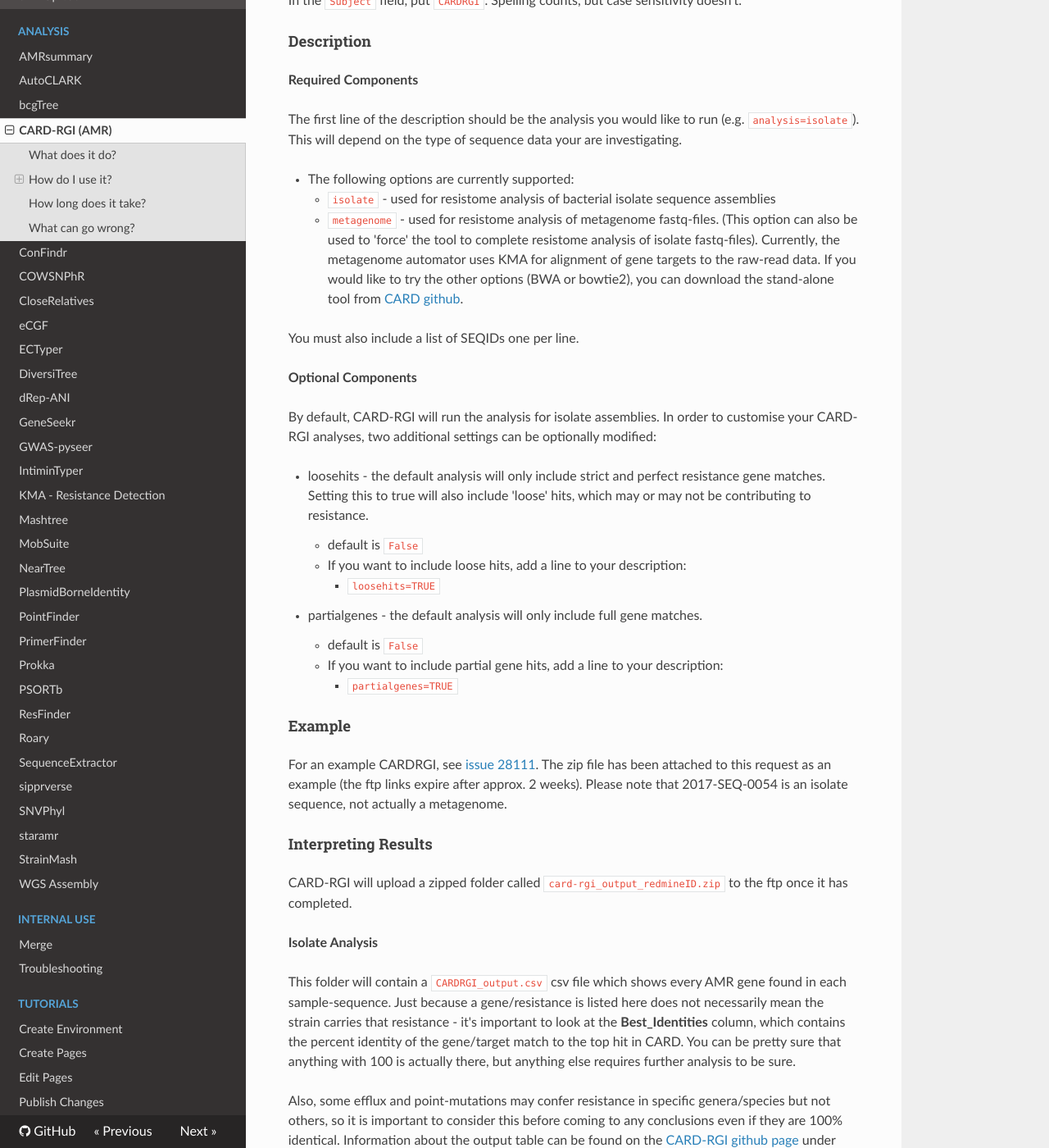
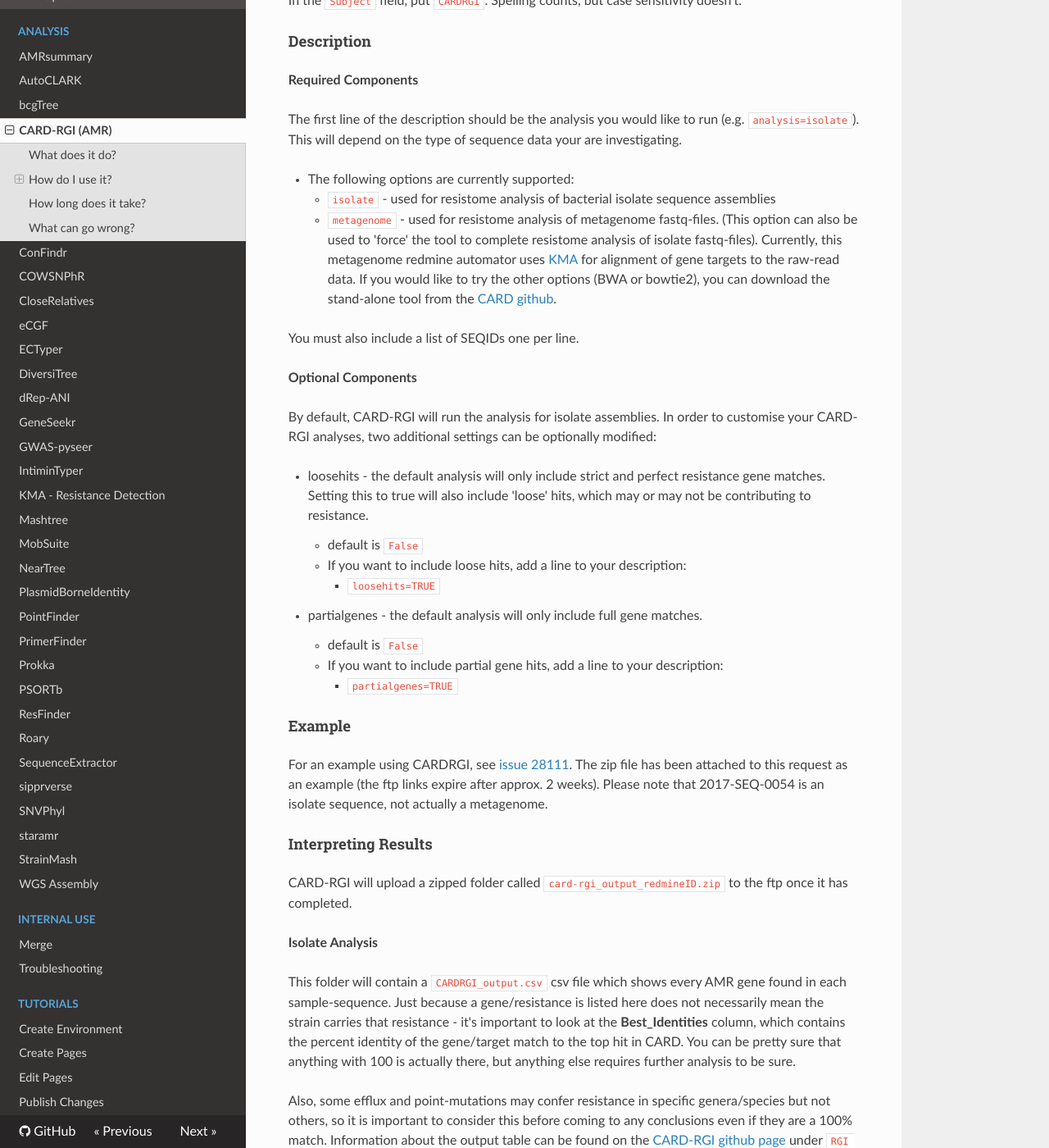
Before and after one commit to OLC-Bioinformatics/redmine-docs, an MkDocs documentation site: the page built from docs/analysis/cardrgi.md, in a window 1280 px wide and 1400 px high, scrolled down 487 px. Shown: the whole window at 82% size. Built offline with MkDocs 1.6.1, drawn with Linux system fonts in a browser that asks for light colours; nearby versions of some CDN libraries; some of the changed text lies outside the part shown.

Commit message:
Updates: Added CARDRGI and KMA analyses

```diff
--- a/docs/analysis/cardrgi.md
+++ b/docs/analysis/cardrgi.md
@@ -21,7 +21,7 @@
 
 - The following options are currently supported:
     - `isolate` - used for resistome analysis of bacterial isolate sequence assemblies
-    - `metagenome` - used for resistome analysis of metagenome fastq-files. (This option can also be used to 'force' the tool to complete resistome analysis of isolate fastq-files). Currently, the metagenome automator uses KMA for alignment of gene targets to the raw-read data. If you would like to try the other options (BWA or bowtie2), you can download the stand-alone tool from [CARD github](https://github.com/arpcard/rgi#rgi-usage-documentation).
+    - `metagenome` - used for resistome analysis of metagenome fastq-files. (This option can also be used to 'force' the tool to complete resistome analysis of isolate fastq-files). Currently, this metagenome redmine automator uses [KMA](https://bmcbioinformatics.biomedcentral.com/articles/10.1186/s12859-018-2336-6) for alignment of gene targets to the raw-read data. If you would like to try the other options (BWA or bowtie2), you can download the stand-alone tool from the [CARD github](https://github.com/arpcard/rgi#rgi-usage-documentation).
 
 
 You must also include a list of SEQIDs one per line.
@@ -42,7 +42,7 @@
 
 #### Example
 
-For an example CARDRGI, see [issue 28111](https://redmine.biodiversity.agr.gc.ca/issues/28111). The zip file has been attached to this request as an example (the ftp links expire after approx. 2 weeks). Please note that 2017-SEQ-0054 is an isolate sequence, not actually a metagenome.
+For an example using CARDRGI, see [issue 28111](https://redmine.biodiversity.agr.gc.ca/issues/28111). The zip file has been attached to this request as an example (the ftp links expire after approx. 2 weeks). Please note that 2017-SEQ-0054 is an isolate sequence, not actually a metagenome.
 
 #### Interpreting Results
 
@@ -55,13 +55,13 @@
 to look at the __Best_Identities__ column, which contains the percent identity of the gene/target match to the top hit in CARD. You can be pretty sure that anything with 100
 is actually there, but anything else requires further analysis to be sure.
 
-Also, some efflux and point-mutations may confer resistance in specific genera/species but not others, so it is important to consider this before coming to any conclusions even if they are 100% identical. Information about the output table can be found on the [CARD-RGI github page](https://github.com/arpcard/rgi#rgi-usage-documentation) under `RGI main Tab-Delimited Output Details`.
+Also, some efflux and point-mutations may confer resistance in specific genera/species but not others, so it is important to consider this before coming to any conclusions even if they are a 100% match. Information about the output table can be found on the [CARD-RGI github page](https://github.com/arpcard/rgi#rgi-usage-documentation) under `RGI main Tab-Delimited Output Details`.
 
 The isolate analysis will also output individual results files for each sequence, and a RGI-heatmap file including information about all of the isolate sequences in your analysis.
 
 **Metagenome Analysis**
 
-The zip folder will contain individual output files for each sequence analysed. It will also include `CARDRGI_gene_mapping_output.csv` and `CARDRGI_allele_mapping_output.csv` files. These contain the CARD-results of all resistance genes found in each sample-sequence. The `CARDRGI_allele_mapping_output.csv` allele file will include the data for the top allele hits for each sequence.
+The zip folder will contain individual output files for each sequence analysed. It will also include `CARDRGI_gene_mapping_output.csv` and `CARDRGI_allele_mapping_output.csv` files. These contain the CARD-results of all resistance genes found in the raw fastq data for each sample-sequence. The `CARDRGI_allele_mapping_output.csv` allele file will include the data for the top allele hits for each sequence.
 
 ### How long does it take?
 
```
Also changed, not shown: other parts of docs/analysis/cardrgi.md (+1 -1 lines), docs/analysis/kma.md (+3 -3 lines).
